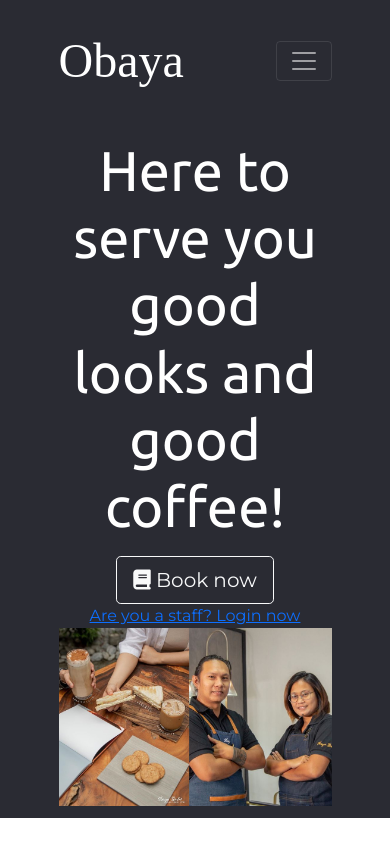
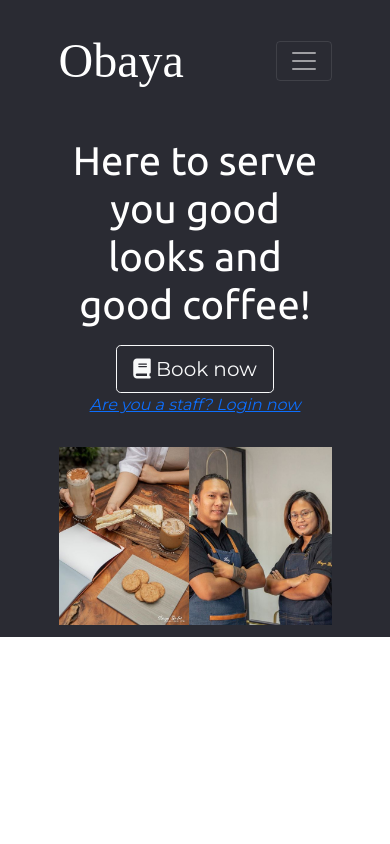
Before and after one commit to cisjacob/Obaya-Website, a plain HTML site: page index.html in a window 390 px wide. Drawn offline with nearby package versions, Linux system fonts and the light colour scheme; a web font is replaced by a local one.

Commit message:
Update index.css

```diff
--- a/css/index.css
+++ b/css/index.css
@@ -8,6 +8,7 @@
 body{
     font-family: 'Montserrat', sans-serif;
     text-align: center;
+    /* color: black; */
     color: #fff;
 }
 
@@ -25,6 +26,10 @@ body{
     font-size: 1.2rem;
 }
 
+.myNavbar{
+    background-color: #7f4d33;
+}
+
 
 /* First Page */
 .titlePic{
@@ -32,19 +37,63 @@ body{
 }
 
 #firstPage{
+    /* background-color: #fff; */
     background-color: #2a2b33;
 }
 
 .firstPageText{
     font-family: 'Ubuntu', sans-serif;
-    font-size: 3.5rem;
+    font-size: 4.5rem;
+    text-align: center;
 }
 
 .myButton{
     margin: 3% 1% 0 1%;
 }
 
+.loginText{
+    font-style: italic;
+
+}
+
 /* Margin */
 .marginTop{
     margin-top: 10%;
 }
+
+@media screen and (max-width: 1618px) {
+
+    /* First Page */
+    .firstPageText{
+        font-family: 'Ubuntu', sans-serif;
+        font-size: 3.5rem;
+    }
+}
+
+@media screen and (max-width: 1305px) {
+
+    /* First Page */
+    .firstPageText{
+        font-size: 3rem;
+    }
+}
+
+@media screen and (max-width: 1090px) {
+
+    /* First Page */
+    .firstPageText{
+        font-size: 2.5rem;
+    }
+}
+
+@media screen and (max-width: 990px) {
+
+    /* First Page */
+    .firstPageText{
+        font-size: 2.5rem;
+    }
+
+    .mobMargin{
+        margin-top: 10%;
+    }
+}
```
